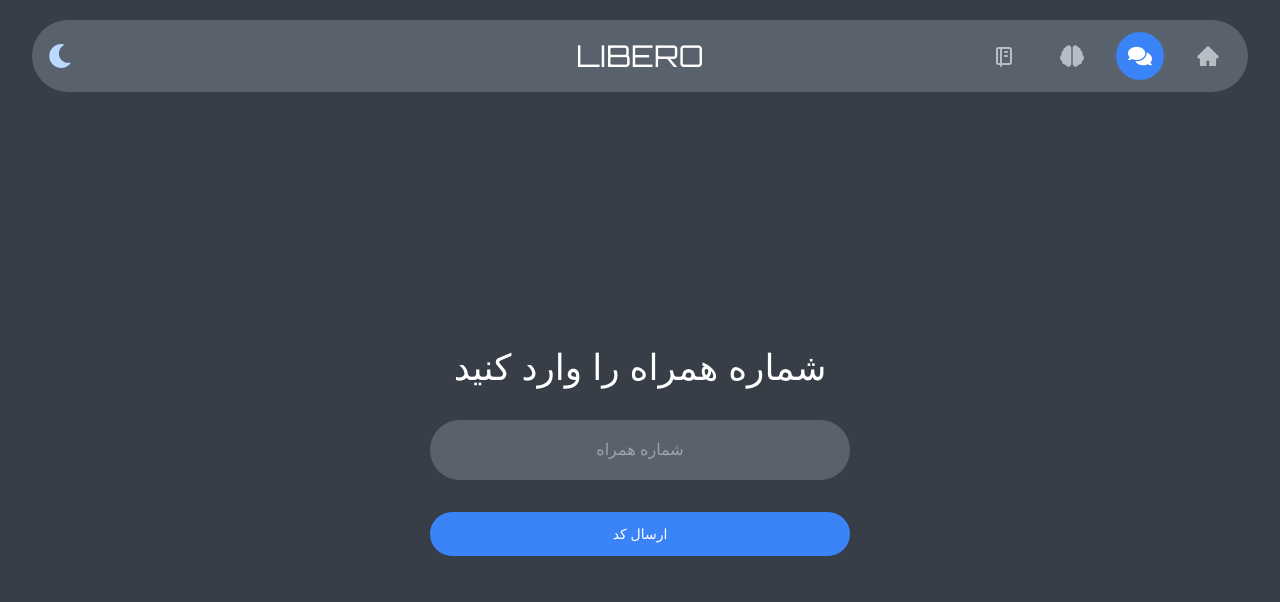
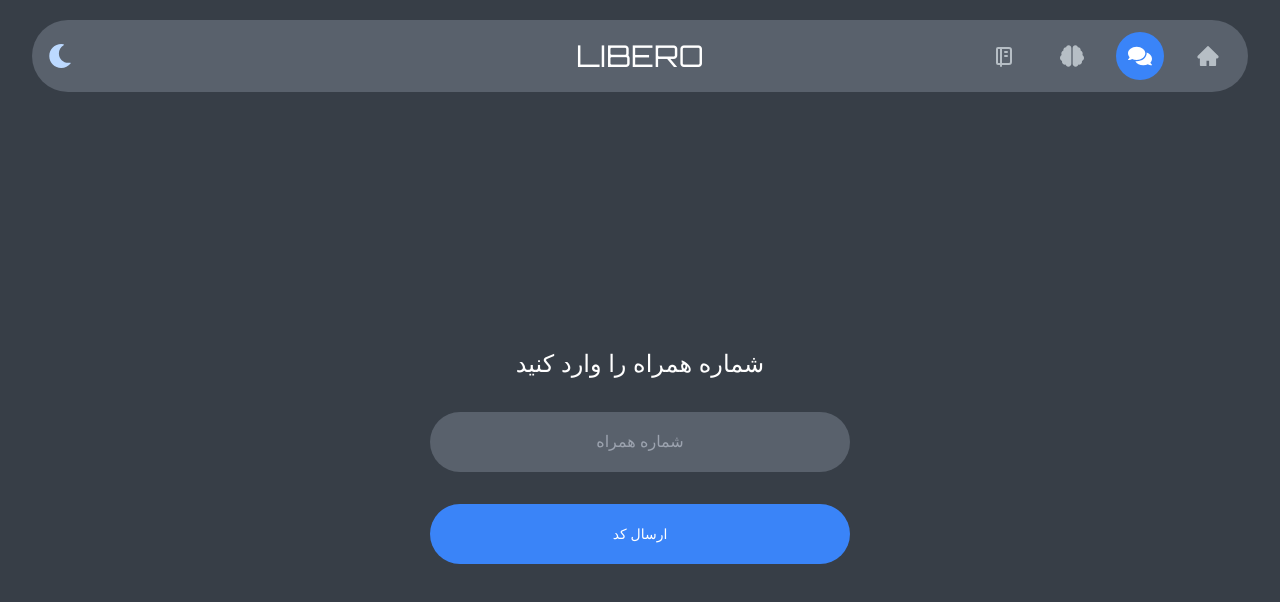
Before and after one commit to Mohammad-Poormehdi/chat-page, a Next.js app: page /login in a window 1280 px wide. Shown: the top 602 px of the page. Built offline with nearby package versions, Linux system fonts and the light colour scheme; a web font is replaced by a local one.

Commit message:
button size fixed

```diff
--- a/components/Button.tsx
+++ b/components/Button.tsx
@@ -9,7 +9,7 @@ const Button: React.FC<ButtonProps> = ({ label, active, onClick }) => {
   return (
     <button
       onClick={onClick}
-      className={`px-4 w-full py-3 rounded-full text-sm max-md:px-3 max-md:py-2 ${
+      className={`px-4 w-full h-[60px] py-3 rounded-full text-sm max-md:px-3 max-md:py-2 ${
         active ? "text-white bg-primary" : 'text-black bg-white dark:bg-primary-dark dark:text-white'
       }`}
     >
--- a/components/login/LoginBody.tsx
+++ b/components/login/LoginBody.tsx
@@ -16,11 +16,11 @@ const LoginBody = () => {
     <div className={`flex items-center justify-center w-full pt-64`}>
       <div className="space-y-8 w-[500px] px-10">
         {step == STEPS.PHONE ? (
-          <h1 className="text-center text-4xl text-primary dark:text-white">
+          <h1 className="text-center text-2xl text-primary dark:text-white">
             شماره همراه را وارد کنید
           </h1>
         ) : (
-          <h1 className="text-center text-4xl text-primary dark:text-white">
+          <h1 className="text-center text-2xl text-primary dark:text-white">
              کد ارسال شده را وارد کنید
           </h1>
         )}
```
